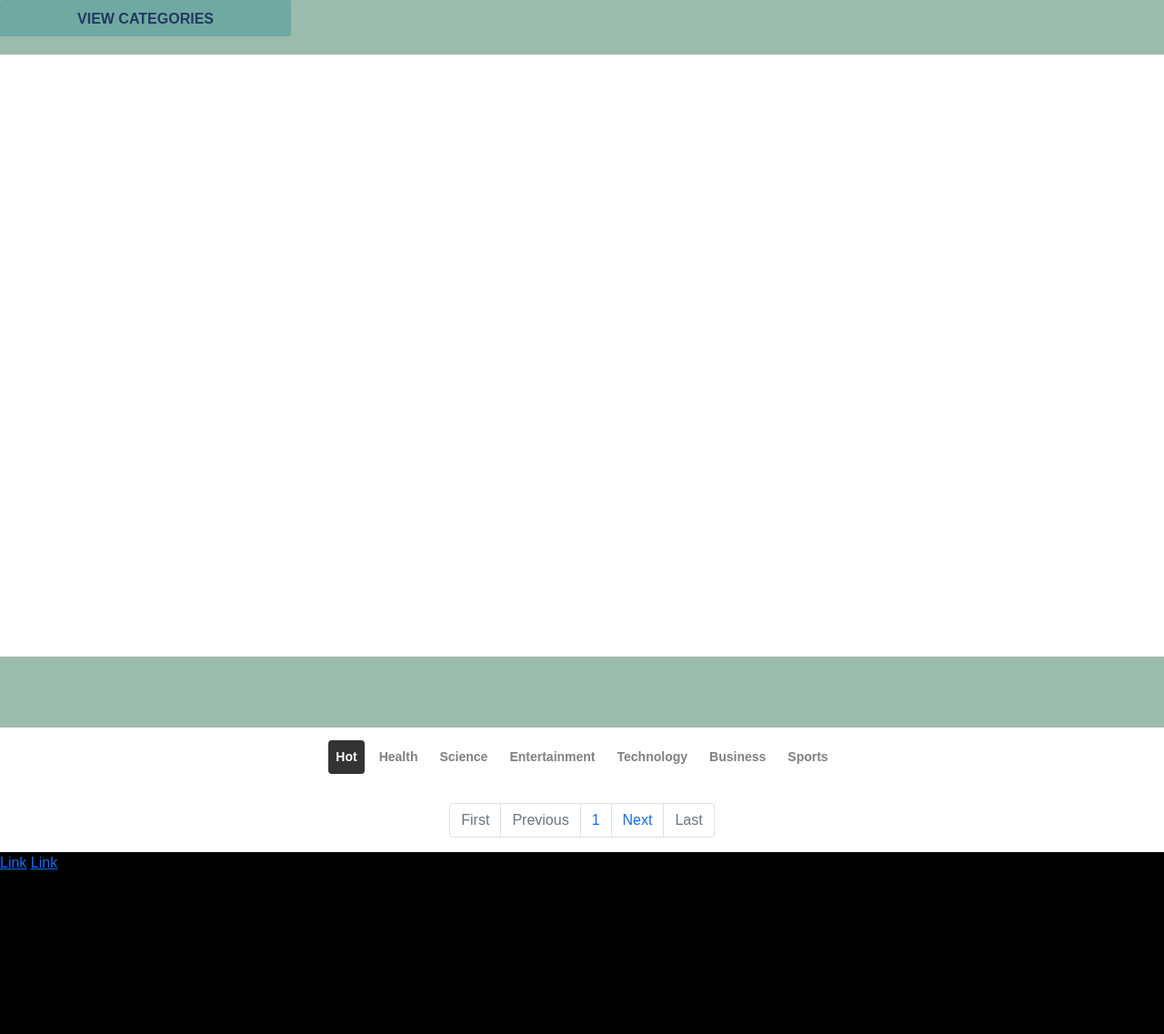
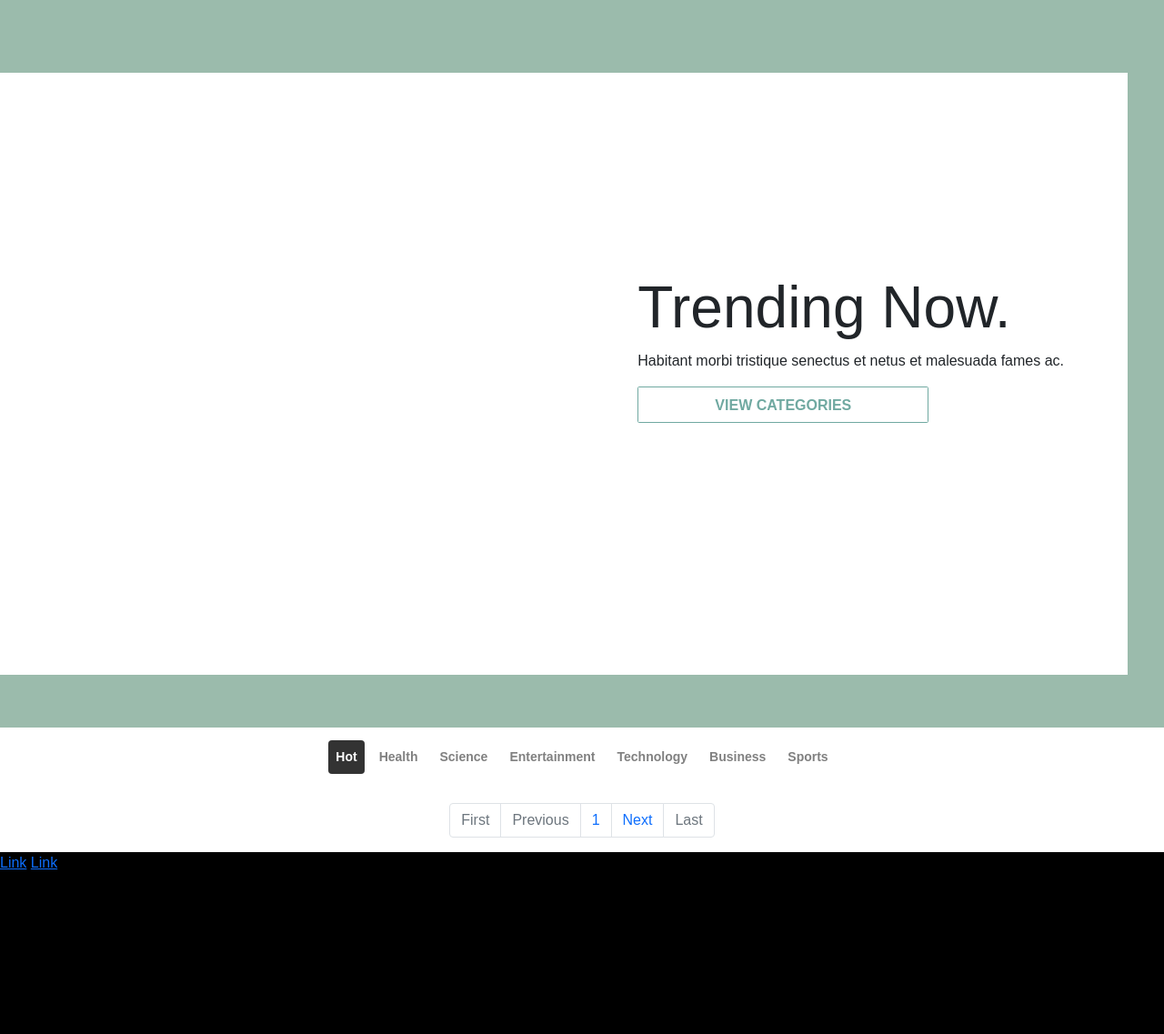
Before and after one commit to lieuk1/News-Web-App, a Flask app: page / in a window 1280 px wide. Shown: the whole page at 91% size. Run offline with Flask 2, Linux system fonts and the light colour scheme; data that the repository does not hold is empty.

Commit message:
Style landing page

```diff
--- a/static/css/home.css
+++ b/static/css/home.css
@@ -5,8 +5,10 @@ html, body {
   font-family: Arial, Helvetica, sans-serif;
 }
 .landing-container {
-  height: 100%;
+  height: 100vh;
   width: 100%;
+  position: relative;
+  overflow: hidden;
   /* background-image: url("../waves.svg"); */
   background-size: cover;
   background-position: center;
@@ -15,10 +17,10 @@ html, body {
 
 .accent-bg {
   height: 662px;
-  width: 1300px;
+  width: 1240px;
   background-color: white;
   position: absolute;
-  top: 60px;
+  top: 80px;
   bottom: 0;
   left: 0;
 }
@@ -27,13 +29,11 @@ html, body {
   overflow: hidden;
   position: absolute;
   top: 0;
-  left: 50px;
+  left: 100px;
   margin-top: 40px;
 }
 .ft-content {
   border: 0;
-  position: relative;
-  padding-bottom: 30px;
 }
 .ft-content p {
   margin: 0;
@@ -52,6 +52,20 @@ html, body {
 .ft-src, .ft-desc {
   font-family: 'Trebuchet MS', 'Lucida Sans Unicode', 'Lucida Grande', 'Lucida Sans', Arial, sans-serif;
   font-size: 13px;
+}
+
+.main {
+  position: absolute;
+  top: 300px;
+  right: 110px;
+}
+.main h1, .main p {
+  position: relative;
+  z-index: 1;
+}
+.main h1 {
+  font-family: "Limelight", Arial, Helvetica, sans-serif;
+  font-size: 64px;
 }
 
 .btn-container ul {
--- a/templates/home.html
+++ b/templates/home.html
@@ -11,14 +11,25 @@
     <title>{{ title }}</title>
 </head>
 <body>
-    <div class="landing-container">
-        <div class="">
-            <!-- <h1>Trending Now.</h1> -->
-            <!-- <p>Habitant morbi tristique senectus et netus et malesuada fames ac.</p> -->
+    <div class="landing-container container-fluid">
+        <div class="main">
+            <h1>Trending Now.</h1>
+            <p>Habitant morbi tristique senectus et netus et malesuada fames ac.</p>
+            <!-- Button for trending headlines -->
+            <div class="btn-container">
+                <ul>
+                    <li id="trending-btn" value="trending-btn" onclick="">
+                        View categories
+                        <!-- Number of span equals number of bubbles that appear on hover -->
+                        <span></span><span></span>
+                        <span></span><span></span>
+                    </li>
+                </ul>
+            </div>
         </div>
         <div class="accent-bg">
             {% for article in articles.get("general").items %}
-            {% if loop.index == 4 %}
+            {% if loop.index == 12 %}
             <div class="featured">
                 <div class="card ft-content">
                     <div class="card-body">
@@ -38,17 +49,6 @@
             </div>
             {% endif %}
             {% endfor %}
-        </div>
-        <!-- Button for trending headlines -->
-        <div class="btn-container">
-            <ul>
-                <li id="trending-btn" value="trending-btn" onclick="">
-                    View categories
-                    <!-- Number of span equals number of bubbles that appear on hover -->
-                    <span></span><span></span>
-                    <span></span><span></span>
-                </li>
-            </ul>
         </div>
     </div>
     <div id="categ-btns-container" class="categ-btns-container">
```
